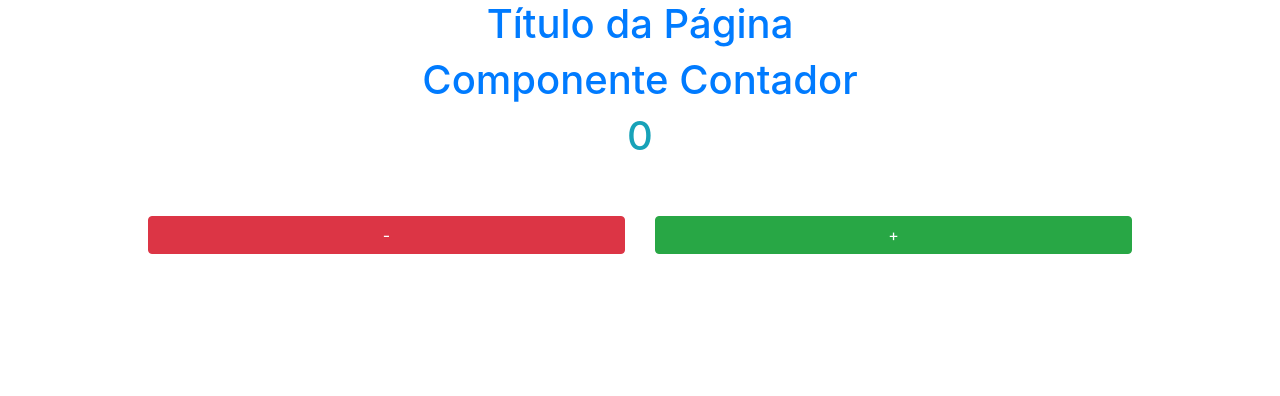
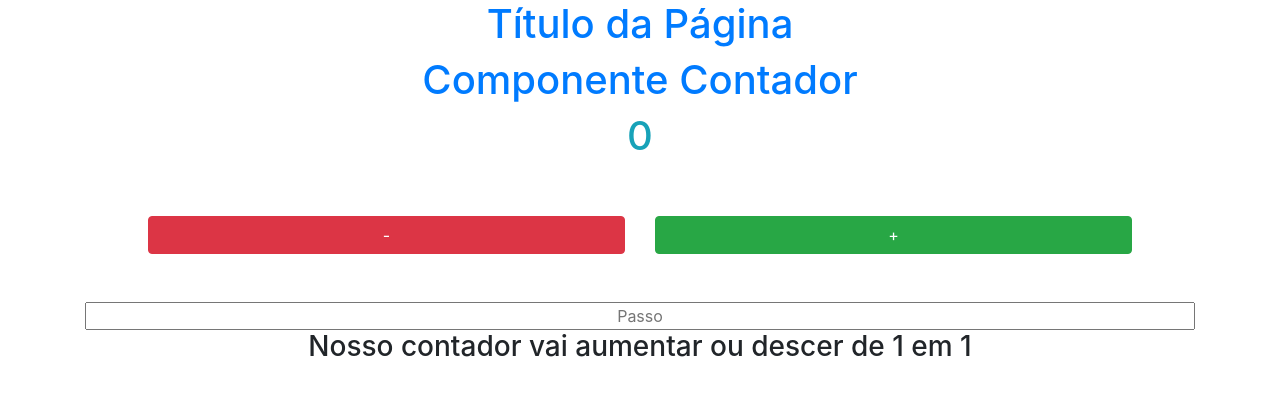
Before and after one commit to leoportogtr86/react-js, a React (Create React App) app: page / in a window 1280 px wide. Shown: the top 396 px of the page. Built offline with nearby package versions, Linux system fonts and the light colour scheme.

Commit message:
definindo a quantidade a ser variada pelo contador

```diff
--- a/src/components/Contador.jsx
+++ b/src/components/Contador.jsx
@@ -3,13 +3,15 @@ import React, { useState } from 'react'
 export default props => {
 
     const [num, setNum] = useState(0)
+    const [passo, setPasso] = useState(1)
+
 
 
     function mais() {
 
         let x = num
 
-        x += 1
+        x += Number(passo)
 
 
 
@@ -23,12 +25,18 @@ export default props => {
 
         let x = num
 
-        x -= 1
+        x -= Number(passo)
 
         setNum(x)
 
 
         console.log(num)
+
+    }
+
+    function changePasso(e) {
+
+        setPasso(e.target.value)
 
     }
 
@@ -51,6 +59,19 @@ export default props => {
                     <div className="col">
                         <button className="btn btn-success btn-block" onClick={mais}>+</button>
                     </div>
+
+                </div>
+
+                <div className="row">
+                    <div className="col">
+                        <input type="text" className="text-center w-100" placeholder="Passo" onChange={changePasso} />
+                    </div>
+                </div>
+
+                <div className="row">
+                    <div className="col">
+                        <h3 className="text-center">Nosso contador vai aumentar ou descer de {passo} em {passo}</h3>
+                    </div>
                 </div>
             </div>
         </div>
```
